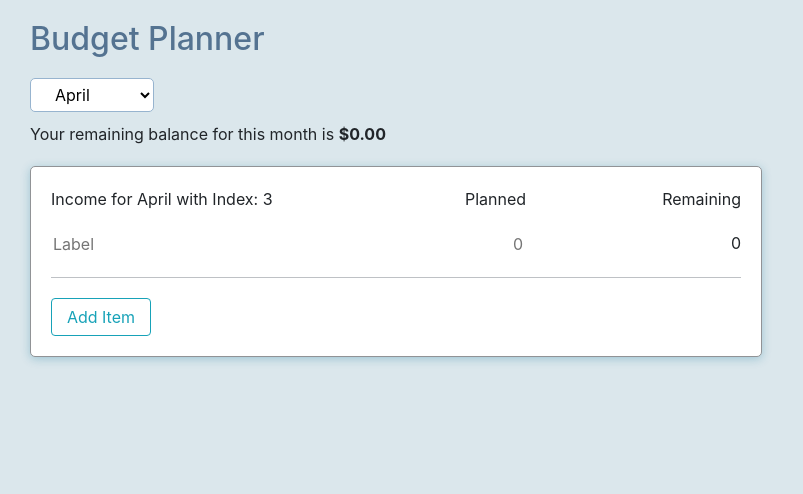
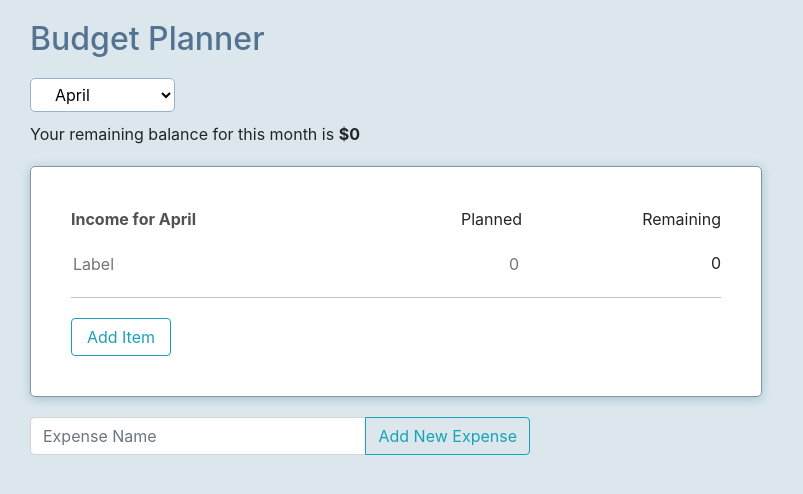
Before and after one commit to yy2/budget-planner, a React (Create React App) app: page / in a window 1280 px wide. Shown: the top 494 px of the page, without its empty margins (0-803 px from the left). Built offline with nearby package versions, Linux system fonts and the light colour scheme.

Commit message:
Added functionality to the buttons to add new cards

```diff
--- a/package.json
+++ b/package.json
@@ -7,6 +7,7 @@
     "@testing-library/react": "^9.5.0",
     "@testing-library/user-event": "^7.2.1",
     "bootstrap": "^4.4.1",
+    "gulp": "^4.0.2",
     "react": "^16.13.1",
     "react-bootstrap": "^1.0.0",
     "react-dom": "^16.13.1",
@@ -33,5 +34,10 @@
       "last 1 firefox version",
       "last 1 safari version"
     ]
+  },
+  "devDependencies": {
+    "@craco/craco": "^5.6.4",
+    "@semantic-ui-react/craco-less": "^1.2.1",
+    "semantic-ui-less": "^2.4.1"
   }
 }
--- a/src/components/App.jsx
+++ b/src/components/App.jsx
@@ -1,7 +1,9 @@
-import React, {useState, useEffect } from 'react';
+import React, {useState} from 'react';
 import Month from './Month';
 import Income from './Income';
+import Card from './Card';
 import 'bootstrap/dist/css/bootstrap.min.css';
+import { Button, InputGroup, FormControl } from 'react-bootstrap';
 
 import "../css/index.css";
 
@@ -16,8 +18,18 @@ const App = () => {
         index: month,
         text: monthString
     });
+    //console.log("monthSelected: " + JSON.stringify(monthSelected));
 
-    //console.log("monthSelected: " + JSON.stringify(monthSelected));
+    const [totalBalance, setTotalBalance] = useState(0);
+    const [cards, setCards] = useState([]);
+    const [cardName, setCardName] = useState("");
+
+    function addToBalance(income) {
+        // console.log("totalIncome: " + parseInt(totalBalance));
+        // console.log("income: " + income);
+        setTotalBalance(totalBalance+income);
+        console.log("totalBalance: " + totalBalance);
+    }
 
     function handleMonthChange(e) {
         //console.log(e.target.selectedOptions[0].text);
@@ -27,8 +39,23 @@ const App = () => {
             text: e.target.selectedOptions[0].text});
     }
 
-    const [totalBalance, setTotalBalance] = useState(0);
+    function addNewCard(e) {
+        //e.preventDefault();
+        const prevCards = cards;
+        setCards([...prevCards, {
+            // key: index,
+            cardName: cardName
+        }]);
+        setCardName("");
+        //console.log("Add New Card: " + cards);
+    }
 
+    function addNewCardName(e) {
+        console.log("New Card Name: " + e.target.value);
+        setCardName(e.target.value);
+    }
+
+    //console.log(cards);
     // useEffect(() => {
     //     console.log("render");
     // }, [monthSelected]);
@@ -40,11 +67,38 @@ const App = () => {
                     handleMonthChange={handleMonthChange}
                     monthSelected={monthSelected}
                 />
-                <p>Your remaining balance for this month is <strong>${totalBalance.toFixed(2)}</strong></p>
+                <p>Your remaining balance for this month is <strong>${totalBalance}</strong></p>
                 <Income
                     monthSelected={monthSelected}
                 />
+                {cards.map((card, index) => {
+                    return (
+                    <Card
+                        key={index}
+                        cardName={cards[index].cardName}
+                        totalIncome={totalBalance}
+                        addToBalance={addToBalance}
+                    />
+                    );
+                }
+               )}
 
+                <div className="new-card-container">
+                    {/* <input type="text" className="new-card-input" placeholder="New Expense Category" onChange={addNewCardName}/>
+                    <Button variant="outline-info" className="add-card-btn" onClick={addNewCard}>Add New Expense Category</Button> */}
+                    <InputGroup className="mb-3">
+                        <FormControl
+                            placeholder="Expense Name"
+                            aria-label="Expense Name"
+                            aria-describedby="basic-addon2"
+                            value={cardName}
+                            onChange={addNewCardName}
+                        />
+                        <InputGroup.Append>
+                        <Button variant="outline-info" bsclass="add-card-btn" onClick={addNewCard}>Add New Expense</Button>
+                        </InputGroup.Append>
+                    </InputGroup>
+                </div>
             </div>
     );
 }
--- a/src/components/Card.jsx
+++ b/src/components/Card.jsx
@@ -26,7 +26,11 @@ const Card = (props) => {
 
     function plannedAmtChange(e, i) {
         // console.log("index: " + e.target.id);
-        items[i].plannedAmt = e.target.value;
+        items[i].plannedAmt = Number(e.target.value);
+        setPlannedAmt(items[i].plannedAmt);
+        //console.log("plannedAmt: " + items[i].plannedAmt);
+        props.addToBalance(items[i].plannedAmt);
+        //console.log("total: " + props.totalIncome);
     }
 
     function addNewItem() {
--- a/src/components/Income.jsx
+++ b/src/components/Income.jsx
@@ -7,12 +7,22 @@ const Income = (props) => {
 
     const [totalIncome, setTotalIncome] = useState(0);
     const [remainingAmt, setRemainingAmt] = useState(totalIncome);
-    const cardName = `Income for ${props.monthSelected.text} with Index: ${props.monthSelected.index}`;
+    const cardName = `Income for ${props.monthSelected.text}`;
+    // with Index: ${props.monthSelected.index}`;
+
+    function addToBalance(income) {
+        //console.log("totalIncome: " + parseInt(totalIncome));
+        //console.log("income: " + income);
+        setTotalIncome(totalIncome+income);
+    }
 
     return (
         <div>
             <Card
                 cardName={cardName}
+                totalIncome={totalIncome}
+                addToBalance={addToBalance}
+                remainingAmt={remainingAmt}
             />
         </div>
     );
--- a/src/components/Input.jsx
+++ b/src/components/Input.jsx
@@ -27,7 +27,7 @@ const Input = (props) => {
                 <div className="input-name"><input type="text" className="input-box-med" placeholder="Label" onChange={e => props.itemNameChange(e, props.index)} /></div>
             </div>
             <div className="input-col-two mg-btm-20">
-                <div className="input-planned-amt"><input type="text" className="input-box-small align-right" placeholder="0" onChange={e => props.plannedAmtChange(e, props.index)} /></div>
+                <div className="input-planned-amt"><input type="text" className="input-box-small align-right" placeholder="0" onBlur={e => props.plannedAmtChange(e, props.index)} /></div>
                 <div className="remaining-amt align-right">{props.remainingAmt}</div>
             </div>
         </div>
--- a/src/components/Month.jsx
+++ b/src/components/Month.jsx
@@ -16,6 +16,10 @@ const Month = (props) => {
                 <option value="5">June</option>
                 <option value="6">July</option>
                 <option value="7">August</option>
+                <option value="8">September</option>
+                <option value="9">October</option>
+                <option value="10">November</option>
+                <option value="11">December</option>
             </select>
         </div>
     );
--- a/src/css/index.css
+++ b/src/css/index.css
@@ -36,9 +36,29 @@
   box-shadow: 0 2px 10px rgba(21, 118, 156, 0.3);
   margin: 20px 0;
   width: 60%;
-  padding: 20px;
+  padding: 40px;
 }
 
 .add-item-btn {
   width: 100px;
 }
+
+.add-card-btn {
+  width: 250px;
+  height: 36px;
+}
+
+.new-card-input {
+  width: 250px;
+  height: 35px;
+}
+
+.new-card-container {
+  width: 500px;
+}
+
+
+/* .add-card-container {
+  display: flex;
+  flex
+} */
--- a/src/css/input.css
+++ b/src/css/input.css
@@ -53,3 +53,8 @@
     width: 50px;
     text-align: right;
 }
+
+.card-name {
+    font-weight: bold;
+    color: rgb(82, 81, 81);
+}
```
Also changed, not shown: src/index.js (+4 -4 lines), 1 other file (tests, documents, lock files or other folders).
